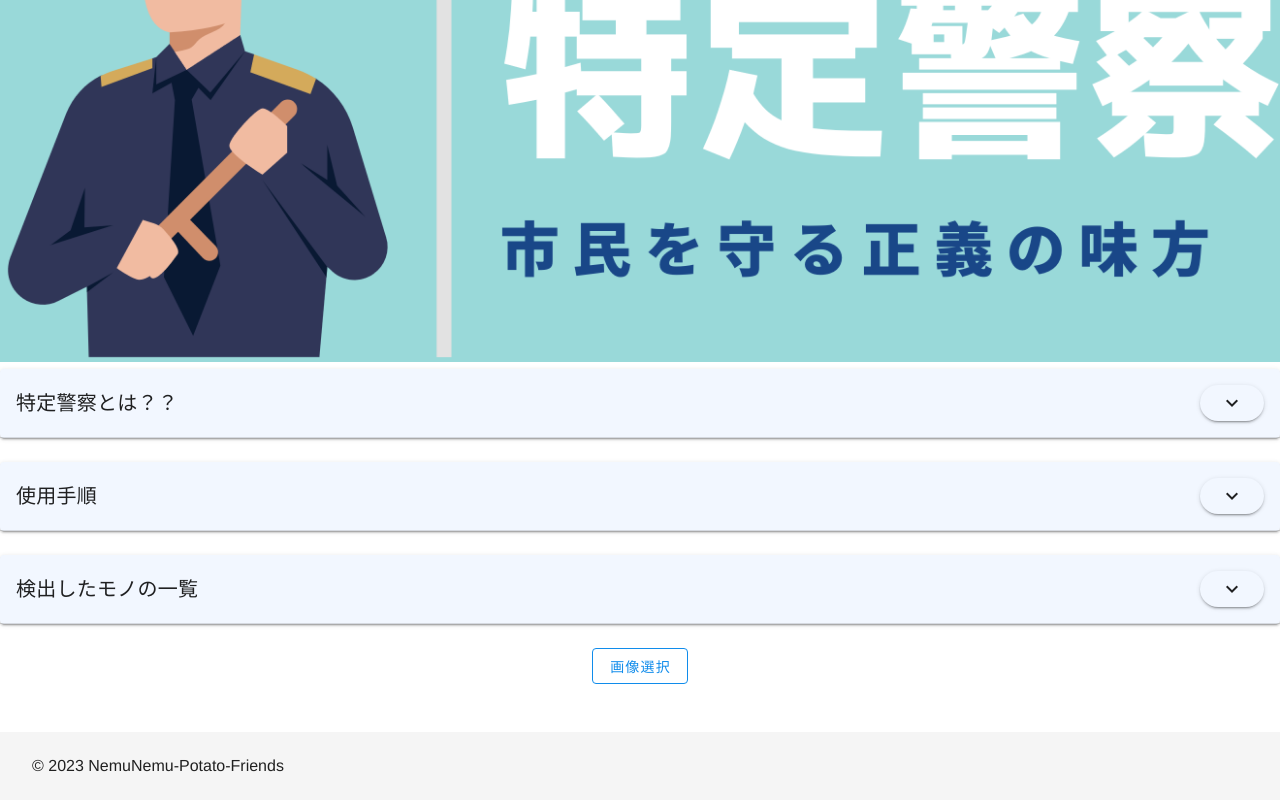
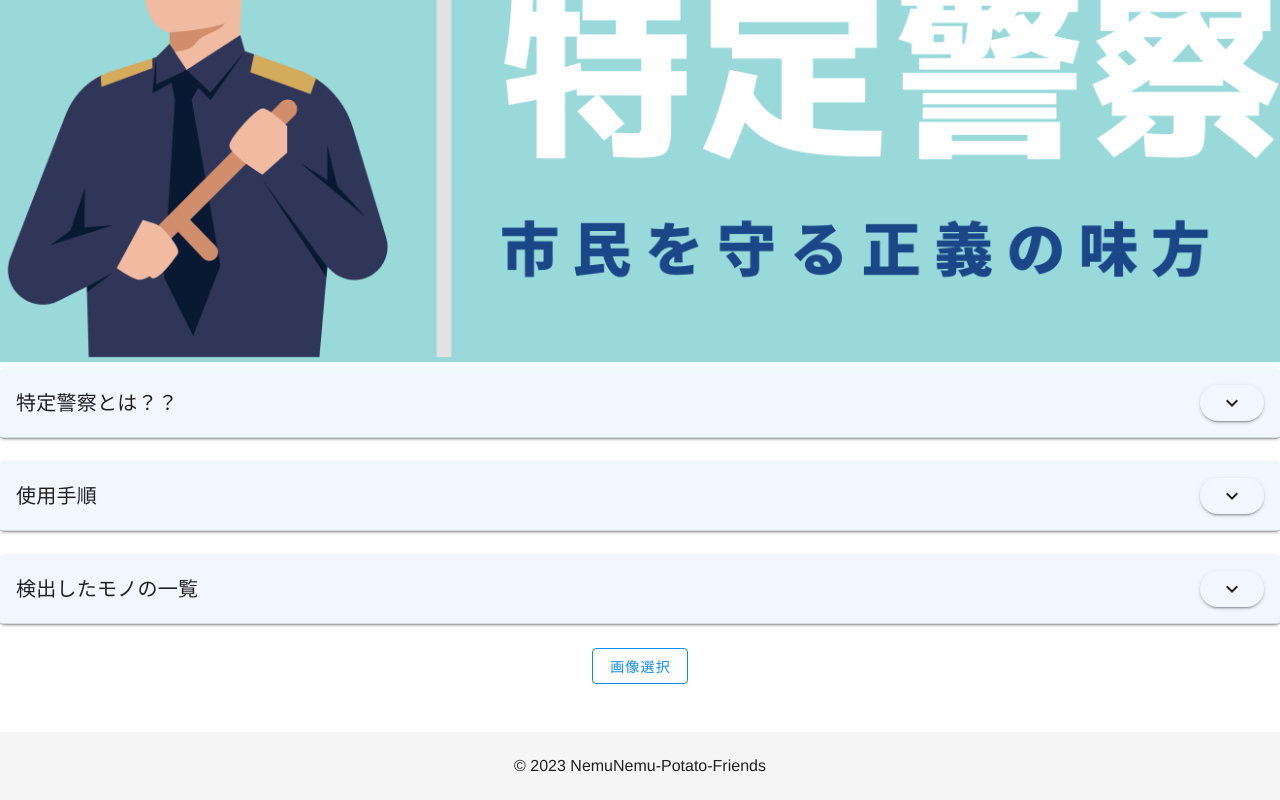
Before and after one commit to HackU-team06/photo-privacy-audit, a Vue app in the folder front/: page / in a window 1280 px wide. Shown: the part 209-1009 px from the top of the page. Built offline with nearby package versions, Linux system fonts and the light colour scheme.

Commit message:
footer fix

```diff
--- a/front/src/App.vue
+++ b/front/src/App.vue
@@ -165,7 +165,7 @@
         <img class="download_img">
       </div>
     </v-main>
-    <v-footer height="auto" class="custom-footer">
+    <v-footer height="auto" class="custom-footer justify-center">
       <div class="footer-content">
         <span>&copy; 2023 NemuNemu-Potato-Friends</span>
       </div>
```
